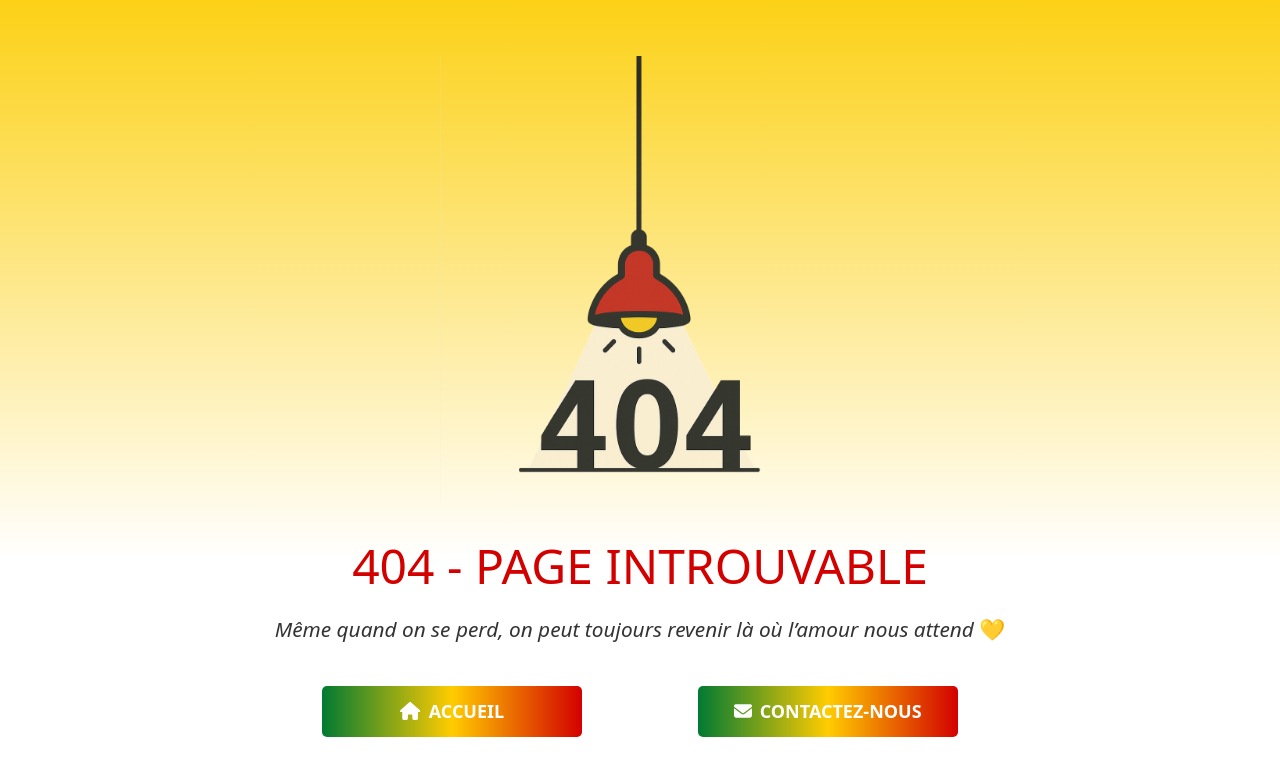
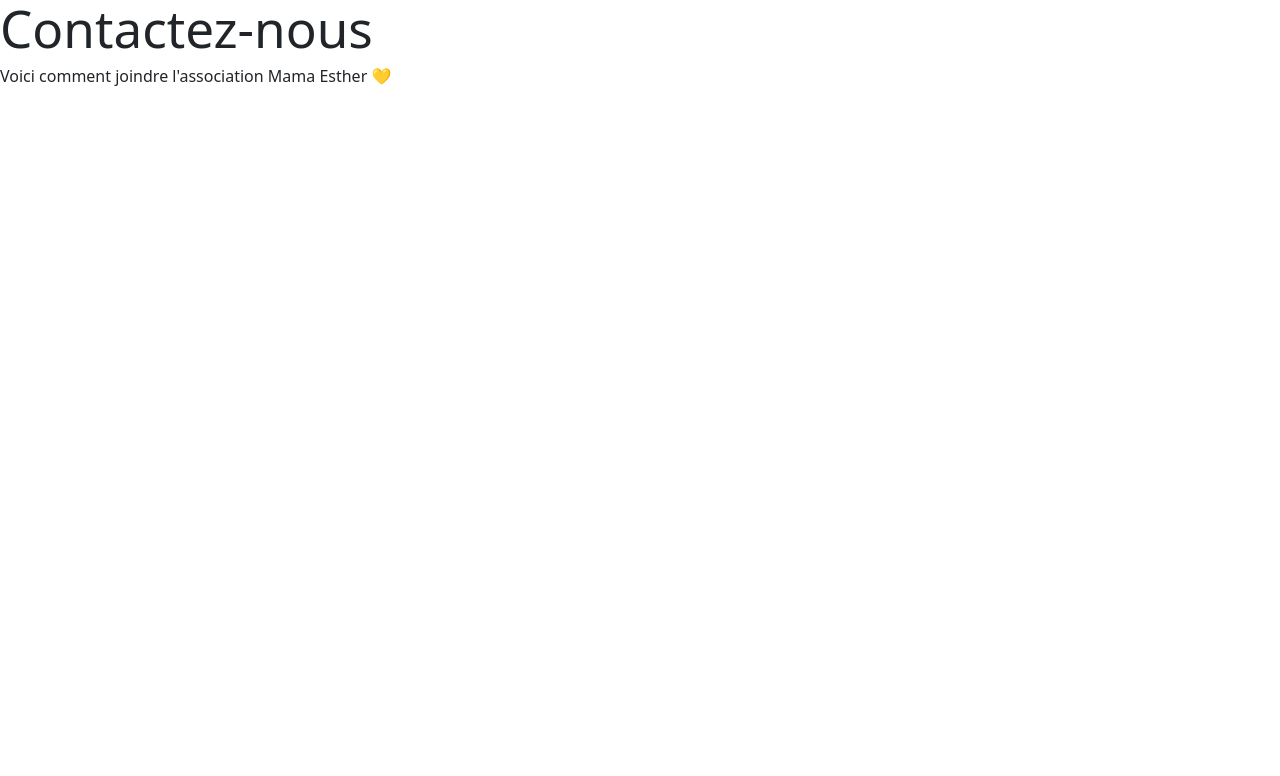
Before and after one commit to PapaG57/mama-esther-v5, a React (Vite) app: page /contact in a window 1280 px wide. Before the commit this address had no page. Shown: the top 776 px of the page. Built offline with nearby package versions, Linux system fonts and the light colour scheme; some icons are missing.

Commit message:
Ré-adressage des routes et ajout de la page Contact

```diff
--- a/src/App.jsx
+++ b/src/App.jsx
@@ -2,18 +2,21 @@
 import { BrowserRouter as Router, Routes, Route } from "react-router-dom";
 import Home from "./pages/Home";
 import Actuality from "./pages/Actuality";
-import ScrollToTop from "./utils/ScrollToTop"; // 🆕 Import du composant
+import Contact from "./pages/Contact";
+import ScrollToTop from "./utils/ScrollToTop";
 import Page404 from "./pages/404";
+import AboutPage from "./pages/AboutPage";
 
 function App() {
   return (
     <Router>
       <ScrollToTop />{" "}
-      {/* 🆕 Force le retour en haut à chaque changement de route */}
-      {/* Routes du site */}
+      {/* Force le retour en haut à chaque changement de route */}
       <Routes>
         <Route path="/" element={<Home />} />
-        <Route path="/actualites" element={<Actuality />} />
+        <Route path="/actualities" element={<Actuality />} />
+        <Route path="/contact" element={<Contact />} />
+        <Route path="/about" element={<AboutPage />} />
         {/* 404 */}
         <Route path="*" element={<Page404 />} />
       </Routes>
--- a/src/components/ActualitySection.jsx
+++ b/src/components/ActualitySection.jsx
@@ -50,7 +50,7 @@
       </div>
       <div className="btn-wrapper">
         <div className="actuality-button-wrapper">
-          <CamerounButton to="/actuality">
+          <CamerounButton to="/actualities">
             Voir toutes les actualités
           </CamerounButton>
         </div>
--- /dev/null
+++ b/src/pages/Contact.jsx
@@ -0,0 +1,10 @@
+import React from "react";
+
+export default function Contact() {
+  return (
+    <div>
+      <h1>Contactez-nous</h1>
+      <p>Voici comment joindre l'association Mama Esther 💛</p>
+    </div>
+  );
+}
```
